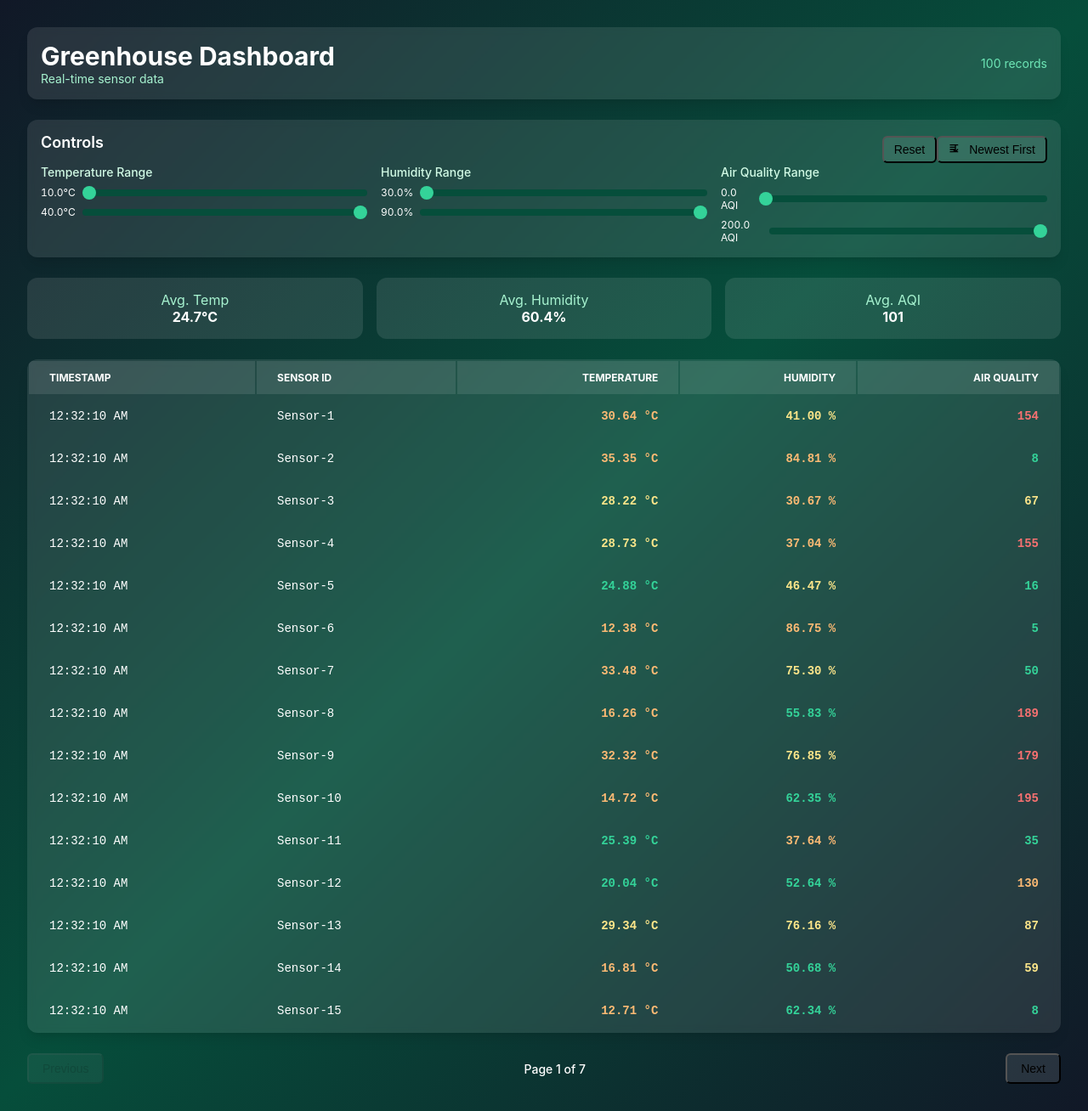
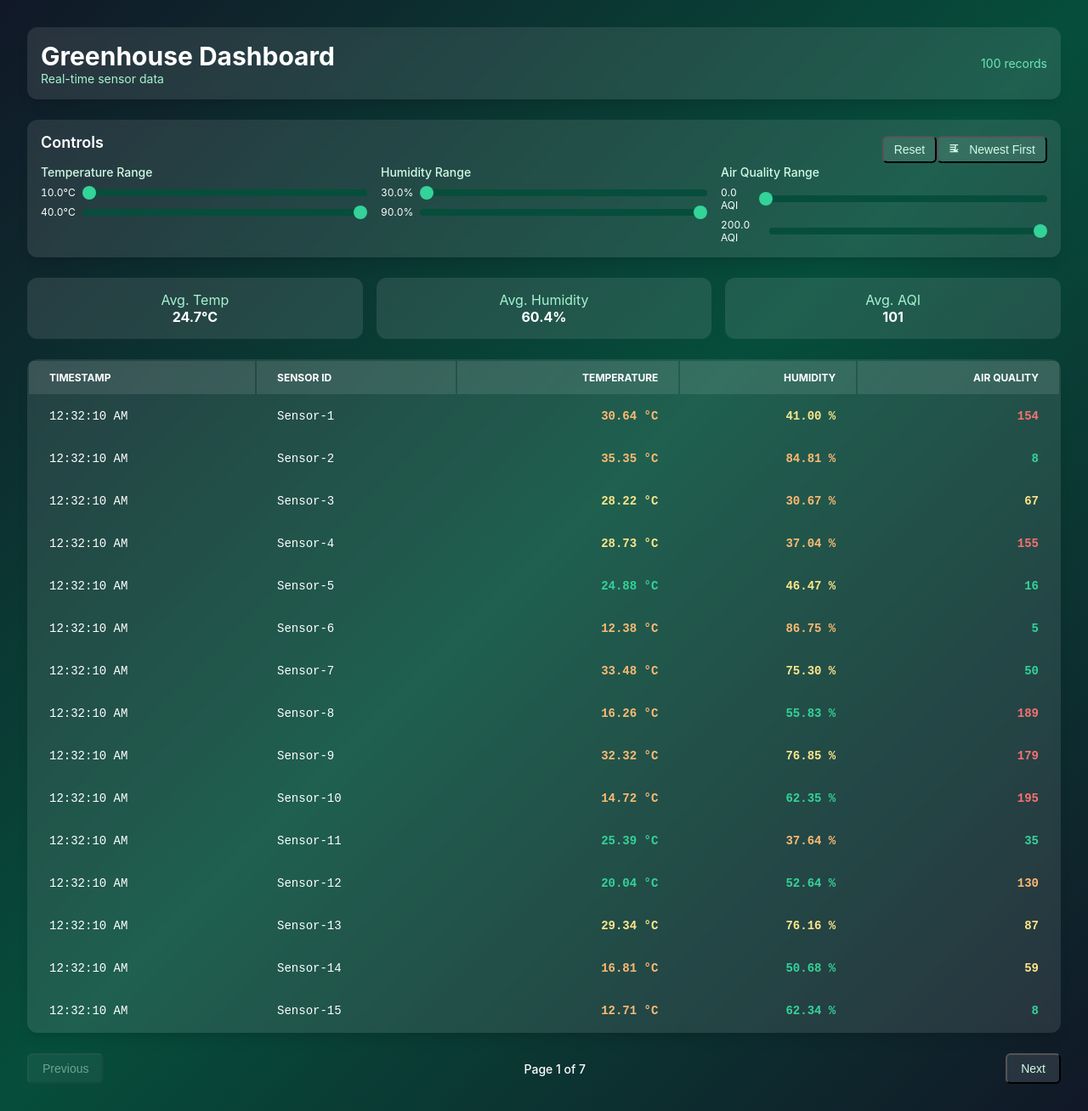
Before and after one commit to GrantOkawa/greenhouse-sensor-dashboard, a React (Create React App) app: page / in a window 1280 px wide. Shown: the whole page at 85% size. Built offline with nearby package versions, Linux system fonts and the light colour scheme; the HTML template or start-up script is replaced by a standard one.

Commit message:
Change font colour for buttons

```diff
--- a/src/index.css
+++ b/src/index.css
@@ -1,4 +1,4 @@
-/* styles/index.css */
+/* index.css */
 :root {
   --color-gray-900: #111827;
   --color-green-900: #064e3b;
--- a/src/styles/FilterControls.css
+++ b/src/styles/FilterControls.css
@@ -60,6 +60,7 @@
   border-radius: 0.375rem;
   background-color: var(--color-white-10);
   transition: background-color 0.15s;
+  color: var(--color-green-100)
 }
 
 .sort-button:hover {
--- a/src/styles/Pagination.css
+++ b/src/styles/Pagination.css
@@ -12,6 +12,8 @@
   border-radius: 0.375rem;
   background-color: var(--color-white-10);
   transition: background-color 0.15s;
+    color: var(--color-green-100)
+
 }
 
 .pagination-button:hover:not(:disabled) {
```
